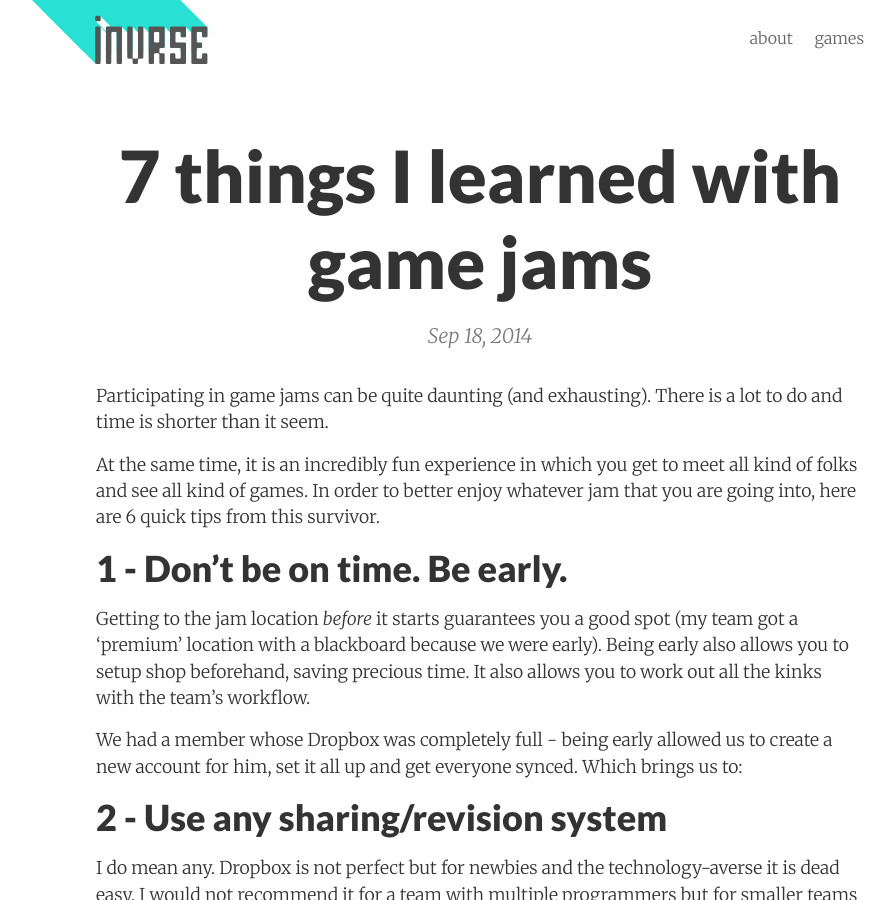
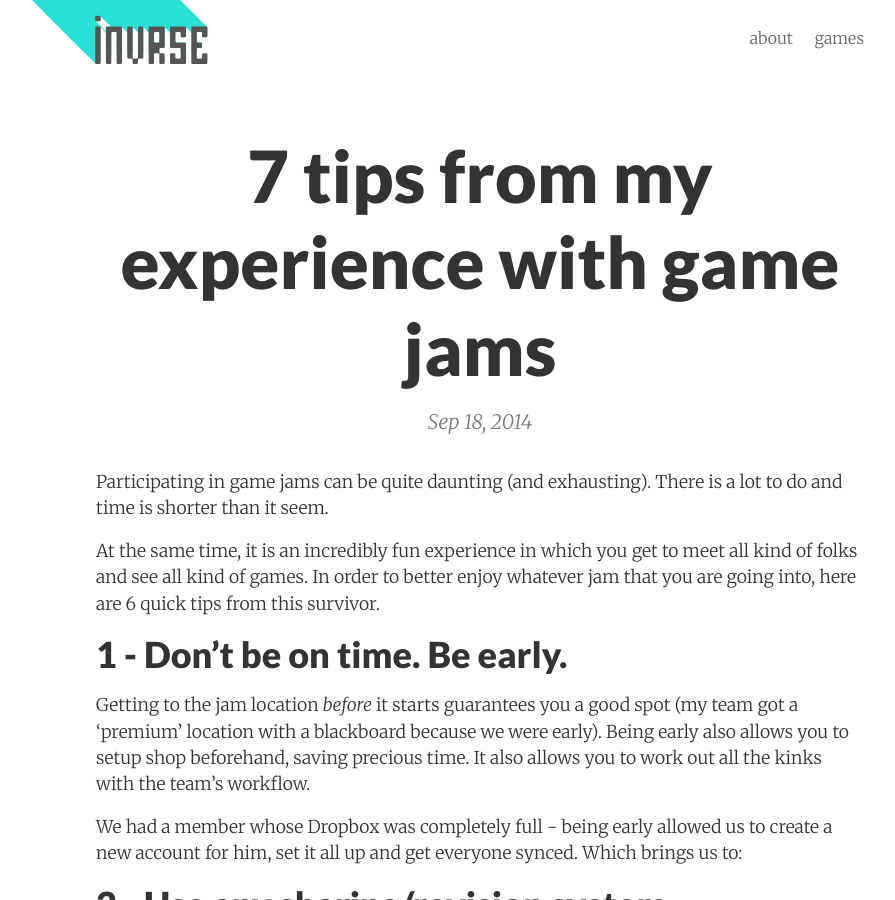
Before and after one commit to ThaisRobba/invrse, a Jekyll site: the page built from _posts/2014-09-18-5-things-I-learned-in-a-gamejam.md, in a window 1280 px wide and 900 px high. Shown: the whole window, without its empty margins (160-1055 px from the left). Built offline with Jekyll 4.4.1, drawn with Linux system fonts in a browser that asks for light colours; comment, search, counter and statistics services are not loaded.

Commit message:
first post & cleanup

```diff
--- a/_posts/2014-09-18-5-things-I-learned-in-a-gamejam.md
+++ b/_posts/2014-09-18-5-things-I-learned-in-a-gamejam.md
@@ -1,6 +1,6 @@
 ---
 layout:     post
-title:      7 things I learned with game jams
+title:      7 tips from my experience with game jams
 date:       2014-09-18 20:00:00
 categories: gamejam
 comments:   true
```
